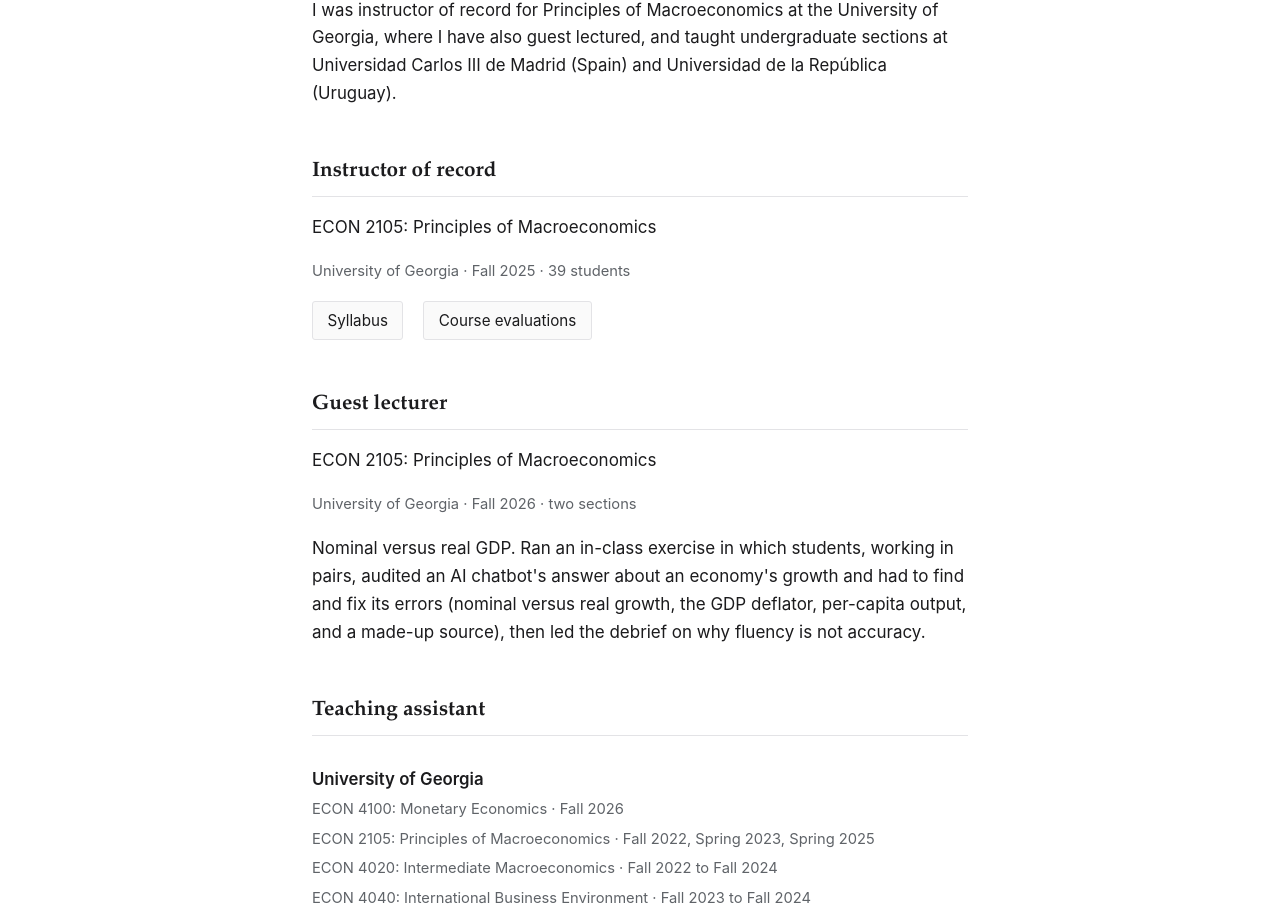
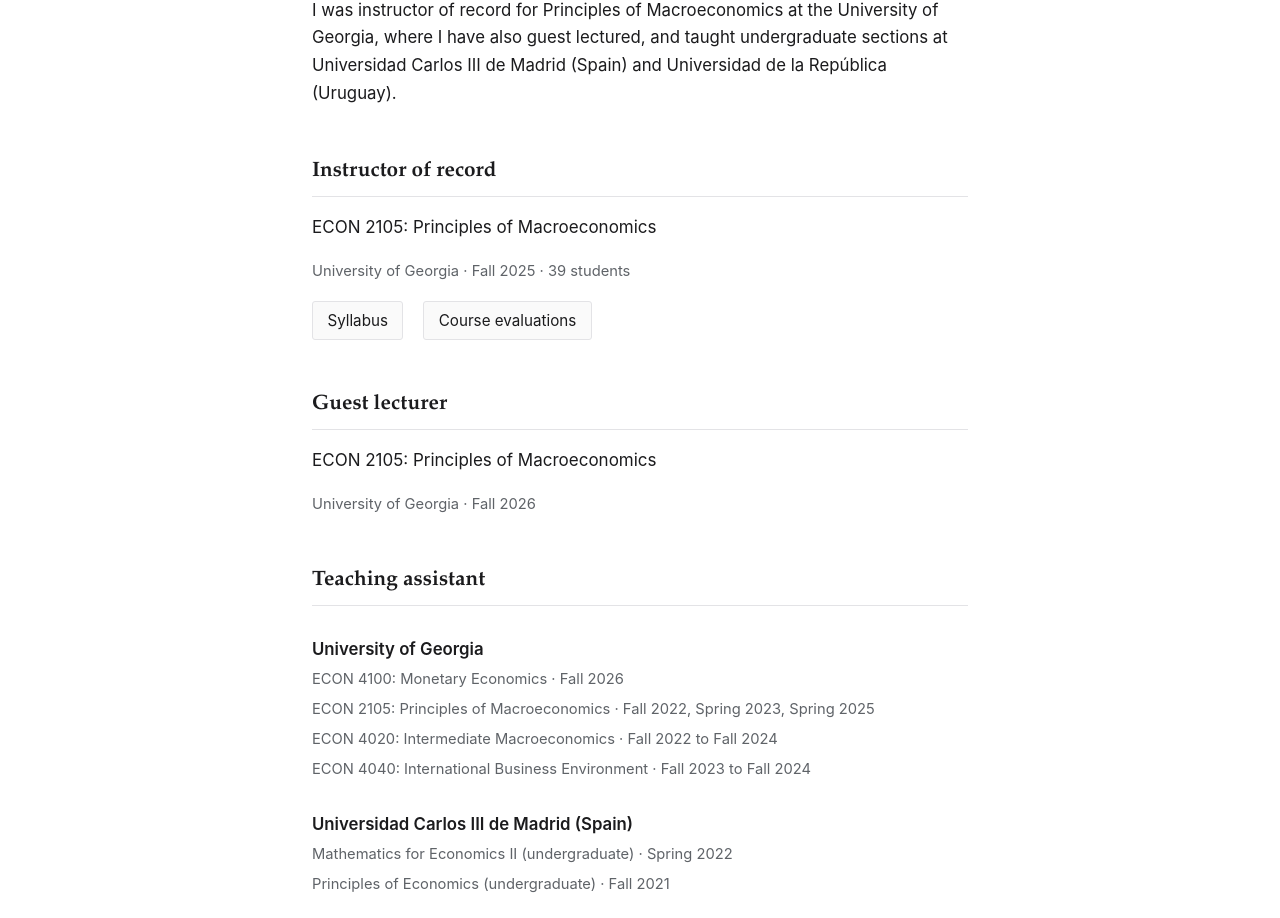
Before and after one commit to GabrielMerlo/gabrielmerlo.github.io, a plain HTML site: page teaching.html in a window 1280 px wide. Shown: the part 173-1091 px from the top of the page. Drawn offline with Linux system fonts and the light colour scheme.

Commit message:
Trim guest lecture

```diff
--- a/teaching.html
+++ b/teaching.html
@@ -59,11 +59,7 @@
 
   <div class="course">
     <p class="title">ECON 2105: Principles of Macroeconomics</p>
-    <p class="role">University of Georgia &middot; Fall 2026 &middot; two sections</p>
-    <p>Nominal versus real GDP. Ran an in-class exercise in which students, working in pairs,
-    audited an AI chatbot's answer about an economy's growth and had to find and fix its errors
-    (nominal versus real growth, the GDP deflator, per-capita output, and a made-up source), then
-    led the debrief on why fluency is not accuracy.</p>
+    <p class="role">University of Georgia &middot; Fall 2026</p>
   </div>
 
   <h2>Teaching assistant</h2>
```
